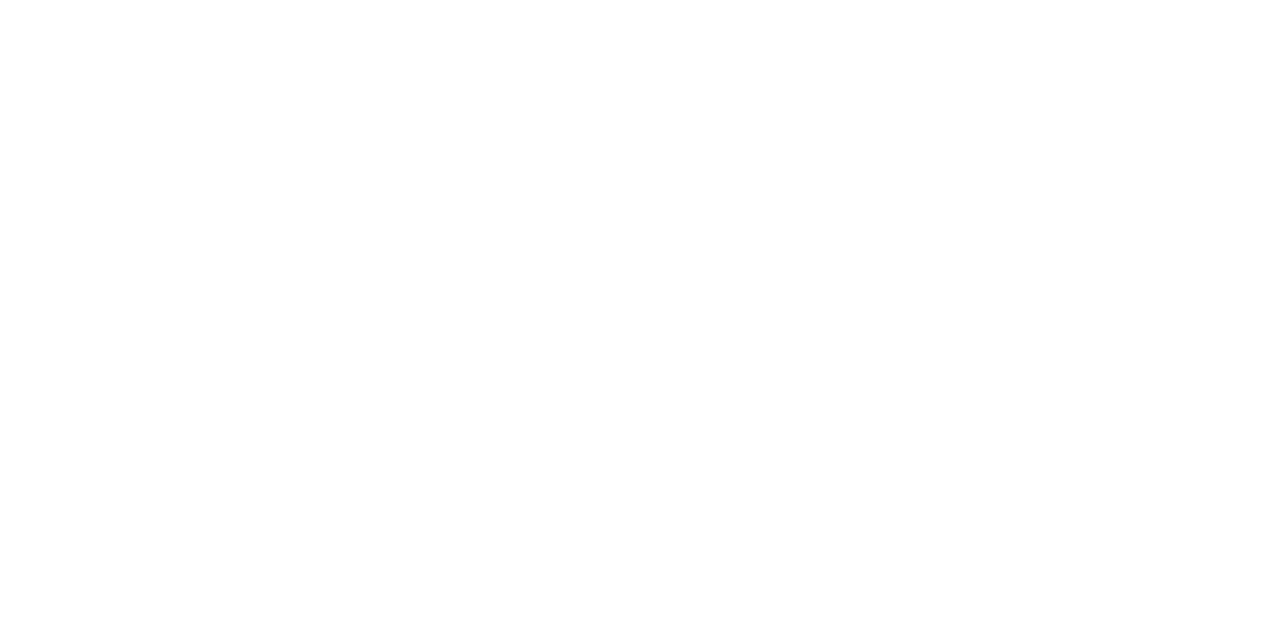
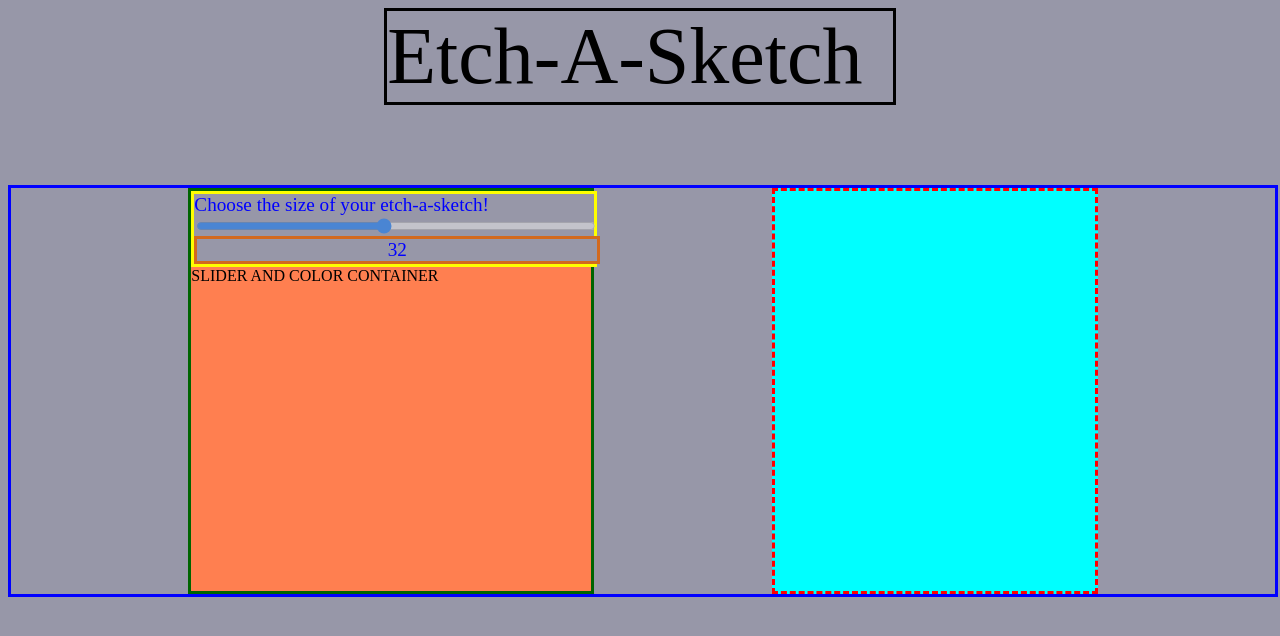
Before and after one commit to LiamFontes/etch-a-sketch, a plain HTML site: page index.html in a window 1280 px wide. Drawn offline with Linux system fonts and the light colour scheme.

Commit message:
basic board set up, along with repeating divs in board. Requires scaling of divs to appropraite size and addition of coloring when hovered

```diff
--- a/index.html
+++ b/index.html
@@ -7,6 +7,30 @@
 </head>
 
 <body>
+    <div class = "titleContainer" id = "title">Etch-A-Sketch
+</div>
+
+<div class = "mainArea">
+    <div class = "sliderAndColorContainer">
+        <div class="slideContainer">
+            Choose the size of your etch-a-sketch!
+            <input type="range" min="4" max = "64" value="32" class = "slider" id = "range">
+            <div class = "sliderValueDiv" id = "sliderValueDiv">
+                value
+            </div>
+
+        </div>
+        SLIDER AND COLOR CONTAINER
+    </div>
+
+<div class = "boardContainer" id = "boardContainer">
+</div>
+</div>
+
+
+
+
+
 
 </body>
 
--- a/script.js
+++ b/script.js
@@ -0,0 +1,39 @@
+const sliderValue = document.getElementById("range");
+const sliderValueContainer = document.getElementById("sliderValueDiv");
+
+
+sliderValueContainer.innerText = sliderValue.value;
+
+
+//Update the value of the slider
+
+//Update the Number of Divs in the board
+sliderValue.oninput = function boardDiveUpdate() {
+
+    sliderValueContainer.innerText = this.value;
+    clearBoard();
+
+    numOfDivs = this.value;
+    const boardContainer = document.getElementById("boardContainer");
+
+    for (i = 0; i <= numOfDivs;i++){
+        let div = document.createElement('div');
+
+        div.id = `div{$i}`;
+        div.className = "divRepeat";
+        div.innerText = "1"
+        boardContainer.appendChild(div);
+    }
+
+   }
+
+
+
+   // need a clear board function
+
+
+   function clearBoard(){
+    const boardContainer = document.getElementById("boardContainer")
+    boardContainer.innerText = "";
+
+   }
--- a/style.css
+++ b/style.css
@@ -0,0 +1,74 @@
+*{
+    background-color: rgb(151, 151, 168);
+}
+
+.titleContainer{
+    border: solid;
+    display: flex;
+    text-align: center;
+    align-content: center;
+    margin: auto;
+    width: 40%;
+    font-size: 5em;
+}
+
+
+.mainArea{
+    display: flex;
+    border: blue solid;
+    margin-top: 5em;
+    justify-content: space-evenly;
+    width: 100%;
+}
+
+.boardContainer{
+    display: flex;
+    flex-direction: row;
+    flex-wrap: wrap;
+    border: solid red;
+    border-style:dashed;
+    height: 25em;
+    width: 20em;
+    text-align: center;
+    background-color: cyan;
+    justify-content: space-evenly;
+}
+
+
+.divRepeat{
+    background-color: white;
+    border: solid black;
+
+
+}
+
+.sliderAndColorContainer{
+    background-color: coral;
+    border: darkgreen solid;
+    width: 25em;
+}
+
+.slideContainer{
+    font-size: larger;
+    color:blue;
+    display: flex;
+    flex-direction: column;
+    width: 100%;
+    border: solid yellow;
+}
+
+.slider{
+    width: 100%;
+    background: red;
+    opacity: 0.5;
+}
+
+.slider:hover{
+    opacity: 1;
+}
+
+.sliderValueDiv{
+    border: chocolate solid;
+    text-align: center;
+    width: 100%;
+}
```
